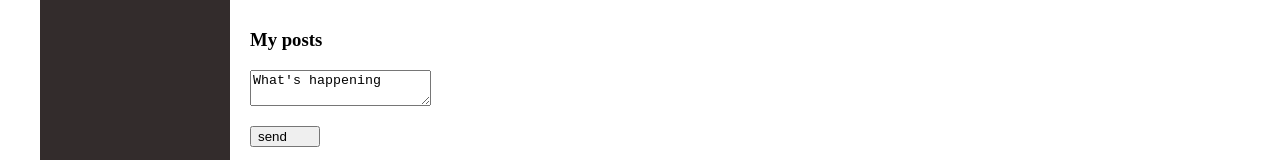
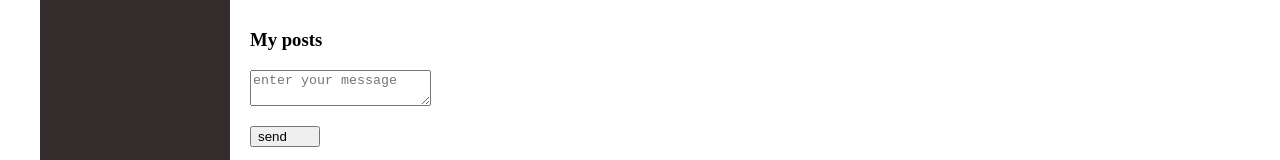
Before and after one commit to el0marca/social-network, a React (Create React App) app: page /profile in a window 1280 px wide. Shown: the part 464-624 px from the top of the page. Built offline with nearby package versions, Linux system fonts and the light colour scheme; grey boxes are pictures that could not be loaded.

Commit message:
container component was added

```diff
--- a/src/Reduce/dialogsReducer.js
+++ b/src/Reduce/dialogsReducer.js
@@ -1,28 +1,64 @@
 let initialState = {
-    dialogs:[
-    {name:'Alex',id:'1', img:'https://st3.depositphotos.com/15648834/17930/v/600/depositphotos_179308454-stock-illustration-unknown-person-silhouette-glasses-profile.jpg', altImg:'1'},
-    {name:'John',id:'2', img:'https://images.pexels.com/photos/771742/pexels-photo-771742.jpeg?auto=compress&cs=tinysrgb&dpr=1&w=500', altImg:'2'},
-    {name:'Leon',id:'3', img:'https://i.redd.it/v0caqchbtn741.jpg', altImg:'3'},
-    {name:'Luis',id:'4', img:'https://telegram.org/file/464001801/4/pPObBDJVv-M.32191.png/9963667389a3218249', altImg:'4'}
+    dialogs: [{
+            name: 'Alex',
+            id: '1',
+            img: 'https://st3.depositphotos.com/15648834/17930/v/600/depositphotos_179308454-stock-illustration-unknown-person-silhouette-glasses-profile.jpg',
+            altImg: '1'
+        },
+        {
+            name: 'John',
+            id: '2',
+            img: 'https://images.pexels.com/photos/771742/pexels-photo-771742.jpeg?auto=compress&cs=tinysrgb&dpr=1&w=500',
+            altImg: '2'
+        },
+        {
+            name: 'Leon',
+            id: '3',
+            img: 'https://i.redd.it/v0caqchbtn741.jpg',
+            altImg: '3'
+        },
+        {
+            name: 'Luis',
+            id: '4',
+            img: 'https://telegram.org/file/464001801/4/pPObBDJVv-M.32191.png/9963667389a3218249',
+            altImg: '4'
+        }
     ],
-    messages:[
-    {id:1,message:'Lets go to do it'},
-    {id:2,message:'Preview continue keep strong'},
-    {id:3,message:'Awesome state buy'},
-    {id:4,message:'Loading is true'}
+    messages: [{
+            id: 1,
+            message: 'Lets go to do it'
+        },
+        {
+            id: 2,
+            message: 'Preview continue keep strong'
+        },
+        {
+            id: 3,
+            message: 'Awesome state buy'
+        },
+        {
+            id: 4,
+            message: 'Loading is true'
+        }
     ],
-    newMessageText:'it-kamasutra.com',
-    };
+    newMessageText: '',
+};
 
-const dialogsReducer=(state=initialState,action)=>{
+export const newMessageActionCreator = () => ({type: 'NEW-MESSAGE'});
+export const updateNewMessageTextActionCreator = (text) => ({type: 'UPDATE-NEW-MESSAGE-TEXT',newText: text});
+
+const dialogsReducer = (state = initialState, action) => {
     switch (action.type) {
         case 'NEW-MESSAGE':
-            let newMessage = {id:5, message:state.newMessageText}
+            let newMessage = {
+                id: 5,
+                message: state.newMessageText
+            }
             state.messages.push(newMessage)
-            state.newMessageText='';
+            state.newMessageText = '';
             return state;
         case 'UPDATE-NEW-MESSAGE-TEXT':
-            state.newMessageText=action.newText;
+            state.newMessageText = action.newText;
             return state;
         default:
             return state;
--- a/src/Reduce/profileReducer.js
+++ b/src/Reduce/profileReducer.js
@@ -5,8 +5,11 @@ posts:[
 {message:"It's your third post",likesCount:'26'},
 {message:"It's your four post",likesCount:'67'}
 ],
-newPostText: "What's happening"};
+newPostText: ""
+};
 
+export const NewPostActionCreator=()=> ({type: 'NEW-POST'});
+export const UpdateNewPostTextActionCreator=(text)=>({type: 'UPDATE-NEW-POST-TEXT',newText: text});
 
 const profileReducer=(state=initialState,action)=>{
     switch (action.type) {
--- /dev/null
+++ b/src/StoreContext.js
@@ -0,0 +1,5 @@
+// import React from 'react';
+
+// const StoreContext=React.createContext(null);
+
+// export default StoreContext;
--- a/src/components/App/App.jsx
+++ b/src/components/App/App.jsx
@@ -3,21 +3,20 @@ import './App.css';
 import Header from '../Header/Header';
 import Navbar from '../Navbar/Navbar';
 import Profile from '../Profile/Profile';
-import Dialogs from '../Dialogs/Dialogs';
 import { Route } from 'react-router-dom';
 import News from '../News/News';
 import Music from '../Music/Music';
 import Settings from '../Settings/Settings';
+import DialogsContainer from '../Dialogs/DialogsContainer';
 
 function App(props) {
-  debugger
   return (
       <div className='app-wrapper'>
         <Header />
-        <Navbar friend={props.state.sidebar.friends}/>
+        <Navbar  friend={props.store.getState().sidebar.friends} />
         <div className='app-wrapper-content'>
-          <Route path='/profile' render={()=> <Profile profilePage={props.state.profilePage} dispatch={props.dispatch}/>} />
-          <Route path='/dialogs' render={()=><Dialogs dialogsPage={props.state.dialogsPage} dispatch={props.dispatch}/>} />
+          <Route path='/profile' render={()=> <Profile store={props.store} />} />
+          <Route path='/dialogs' render={()=><DialogsContainer  store={props.store} />} />
           <Route path='/news' component={News} />
           <Route path='/music' component={Music} />
           <Route path='/settings' component={Settings} />
--- a/src/components/Dialogs/Dialogs.jsx
+++ b/src/components/Dialogs/Dialogs.jsx
@@ -3,25 +3,18 @@ import s from './Dialogs.module.css';
 import Dialog from './Dialog/Dialog';
 import Messages from './Message/Message';
 
-// let messagesData = [{ id: 1, message: 'Lets go to do it' },
-// { id: 2, message: 'Preview continue keep strong' },
-// { id: 3, message: 'Awesome state buy' },
-// { id: 4, message: 'Loading is true' }];
-
-
 const Dialogs = (props) => {
-    const messageData = props.dialogsPage.messages.map(d => <Messages message={d.message} />);
-    const dialogsData = props.dialogsPage.dialogs.map(dialog => <Dialog name={dialog.name} id={dialog.id} img={dialog.img} />);
+    const messagesData= props.messagesData.map(d => <Messages message={d.message} />);
+    const dialogsData= props.dialogsData.map(dialog => <Dialog name={dialog.name} id={dialog.id} img={dialog.img} />);
 
     let newPostElement=React.createRef();
 
 const onPostChange=()=>{
     let text=newPostElement.current.value;
-    props.dispatch({type:'UPDATE-NEW-MESSAGE-TEXT',newText:text})
-    // props.updateNewMessageText(text);
+    props.postChange(text);
 };
 const send=()=>{
-    props.dispatch({type:'NEW-MESSAGE'})
+    props.newMessage();
 }
     return (
         <div className={s.dialogs}>
@@ -29,8 +22,8 @@ const send=()=>{
                 {dialogsData}
             </div>
             <div className="messages">
-                {messageData}
-                <div className={s.textArea}><textarea onChange={onPostChange} value={props.dialogsPage.newMessageText} ref={newPostElement}></textarea>
+                {messagesData}
+                <div className={s.textArea}><textarea placeholder='enter your message' onChange={onPostChange} value={props.newMessageText} ref={newPostElement}></textarea>
                     <div>
                         <button onClick={send}>send</button>
                     </div>
@@ -40,4 +33,4 @@ const send=()=>{
     )
 }
 
-export default Dialogs
+export default Dialogs;
--- /dev/null
+++ b/src/components/Dialogs/DialogsContainer.jsx
@@ -0,0 +1,20 @@
+import React from 'react';
+import { newMessageActionCreator, updateNewMessageTextActionCreator } from '../../Reduce/dialogsReducer';
+import Dialogs from './Dialogs';
+
+const DialogsContainer = (props) => {
+
+    let state = props.store.getState()
+
+    const postChange=(text)=>{
+        props.store.dispatch(updateNewMessageTextActionCreator(text))
+}
+    const newMessage=()=>{
+    props.store.dispatch(newMessageActionCreator())
+}
+    return (
+        <Dialogs postChange={postChange} newMessage={newMessage} messagesData = {state.dialogsPage.messages} dialogsData={state.dialogsPage.dialogs} newMessageText={state.dialogsPage.newMessageText}/>
+    )
+}
+
+export default DialogsContainer
--- a/src/components/Profile/MyPosts/MyPosts.jsx
+++ b/src/components/Profile/MyPosts/MyPosts.jsx
@@ -7,19 +7,17 @@ const MyPosts = (props) => {
 
     const onPostChange=()=>{
         let text = newPostElement.current.value;
-    props.dispatch({type:'UPDATE-NEW-POST-TEXT', newText:text})
-    // props.updateNewPostText(text)
+        props.UpdateNewPostText(text)
     }
     const send=()=>{
-    props.dispatch({type:'NEW-POST'})
-    // props.newPost()
+        props.newPost();
     }
+    const postsData=props.posts.map(post=><Post message={post.message} likesCount={post.likesCount}/>);
 
-    const postsData=props.profilePage.posts.map(post=><Post message={post.message} likesCount={post.likesCount}/>);
     return <div className={s.myPosts}>
             <div>
                 <h3>My posts</h3>
-            <textarea ref={newPostElement} onChange={onPostChange} value={props.profilePage.newPostText}></textarea>
+                <textarea placeholder='enter your message' ref={newPostElement} onChange={onPostChange} value={props.newPostText}></textarea>
                 <p><button onClick={send}>send</button></p>
             </div>
             <div className={s.item}>
@@ -29,7 +27,7 @@ const send=()=>{
     }
 
 // создаем const newPostElement = React.createRef(); =>
-//  помещаем ref={newPostElement} в тег ввода(textarea, input и др.) =>
+//  помещаем ref={newPostElement} в тег ввода(textarea, input и др.)
 // создаем const onPostChange=()=>{
     //     let text = newPostElement.current.value;
     //     props.updateNewPostText(text)
--- /dev/null
+++ b/src/components/Profile/MyPosts/MyPostsContainer.jsx
@@ -0,0 +1,20 @@
+import React from 'react';
+import { NewPostActionCreator, UpdateNewPostTextActionCreator } from '../../../Reduce/profileReducer';
+import MyPosts from './MyPosts';
+
+const MyPostsContainer = (props)=>{
+    let state=props.store.getState();
+
+    const UpdateNewPostText=(text)=>{
+        props.store.dispatch(UpdateNewPostTextActionCreator(text))
+    }
+    const newPost=()=>{
+        props.store.dispatch(NewPostActionCreator())
+    }
+
+    return (
+        <MyPosts UpdateNewPostText={UpdateNewPostText} newPost={newPost} posts={state.profilePage.posts} newPostText={state.profilePage.newPostText}/>
+    )
+}
+
+export default MyPostsContainer;
--- a/src/components/Profile/Profile.jsx
+++ b/src/components/Profile/Profile.jsx
@@ -1,5 +1,5 @@
 import React from 'react';
-import MyPosts from './MyPosts/MyPosts';
+import MyPostsContainer from './MyPosts/MyPostsContainer';
 import s from './Profile.module.css';
 import ProfileInfo from './ProfileInfo/ProfileInfo';
 
@@ -7,7 +7,7 @@ const Profile = (props) => {
   return (
     <div className={s.content}>
       <ProfileInfo/>
-      <MyPosts profilePage={props.profilePage} dispatch={props.dispatch}/>
+      <MyPostsContainer store={props.store}/>
     </div>)
 }
 
--- a/src/index.js
+++ b/src/index.js
@@ -5,13 +5,13 @@ import App from './components/App/App';
 import store from './redux/reduxStore.js';
 
 const renderEntireTree=()=>{
-    ReactDOM.render(
+    ReactDOM.render (
         <BrowserRouter>
-          <App state={store.getState()} dispatch={store.dispatch.bind(store)}/>
+            <App store={store} dispatch={store.dispatch.bind(store)} />
         </BrowserRouter>,
         document.getElementById('root')
       );
-}
+};
 renderEntireTree();
 
 store.subscribe(renderEntireTree);
--- a/src/redux/store.js
+++ b/src/redux/store.js
@@ -48,5 +48,4 @@ let store ={
         this._rerenderEntireTree(this._state);
     },
 }
-
 // export default store;
```
Also changed, not shown: 1 other file (tests, documents, lock files or other folders). Lines whose indentation alone changed are shown as unchanged.
